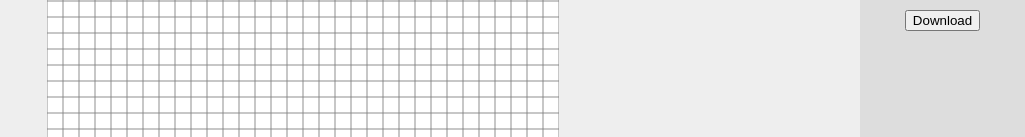
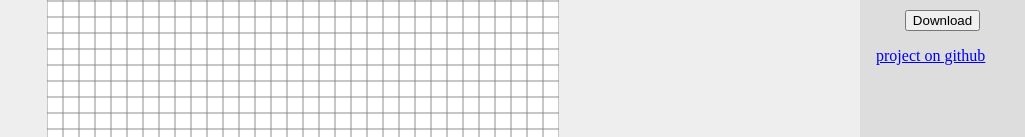
Before and after one commit to deificx/sprite, a website: page index.html in a window 1280 px wide. Shown: the part 335-472 px from the top of the page, without its empty margins (255-1280 px from the left). Drawn offline with Linux system fonts and the light colour scheme.

Commit message:
link to github repo

```diff
--- a/index.html
+++ b/index.html
@@ -74,6 +74,7 @@
 			<input type="checkbox" id="option-grid" checked> Show grid
 		</label>
 		<button id="option-save">Download</button>
+		<p><a href="https://github.com/deificx/sprite">project on github</a></p>
 	</div>
 	<script src="index.js"></script>
 </body>
```
